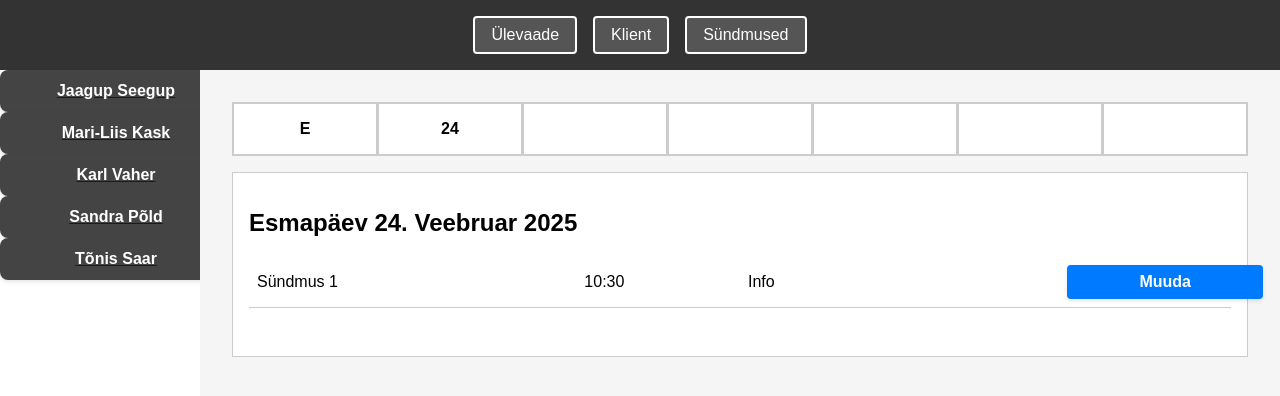
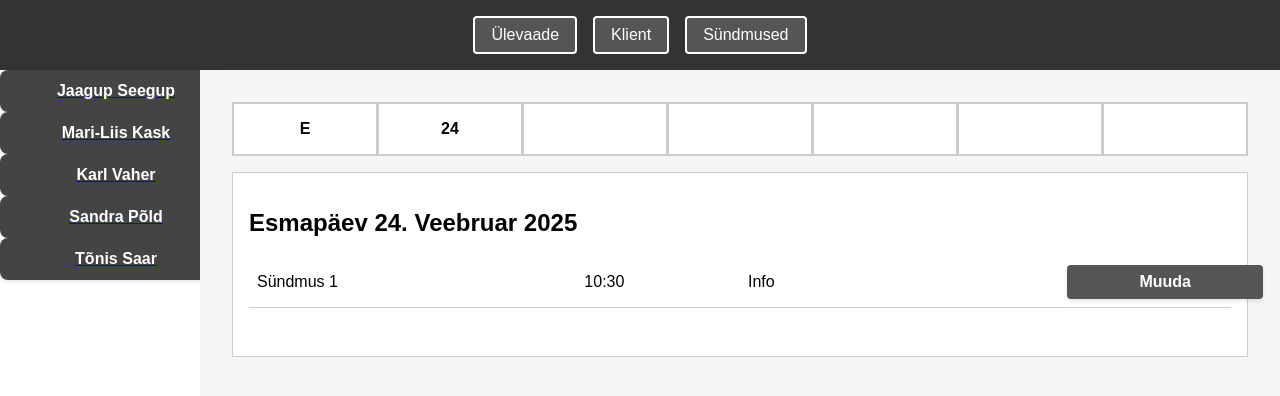
Before and after one commit to TaaviOrro/ParemInfo, a Next.js app: page /events in a window 1280 px wide. Shown: the top 396 px of the page. Built offline with nearby package versions, Linux system fonts and the light colour scheme.

Commit message:
parandused cssis

```diff
--- a/app/globals.css
+++ b/app/globals.css
@@ -324,7 +324,7 @@ main {
 
 .event-edit {
   padding: 0.5rem 1rem;
-  background-color: #007bff;
+  background-color: #555;
   color: #fff;
   border: none;
   border-radius: 4px;
@@ -333,5 +333,5 @@ main {
 }
 
 .event-edit:hover {
-  background-color: #0056b3;
+  background-color: #333;
 }
```
